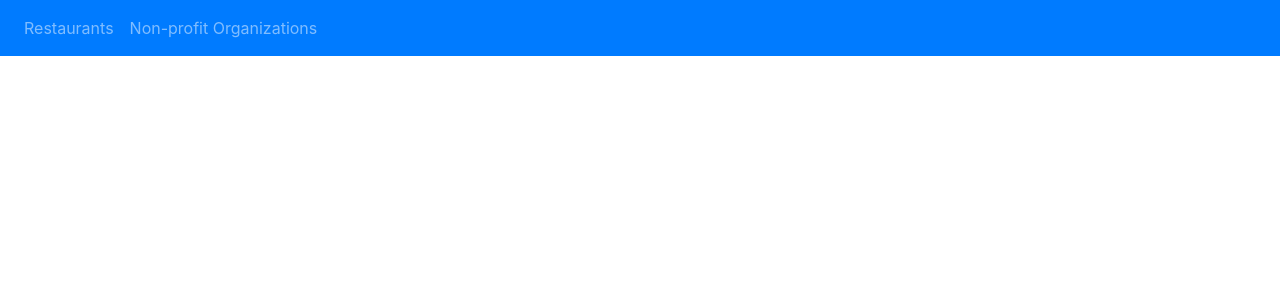
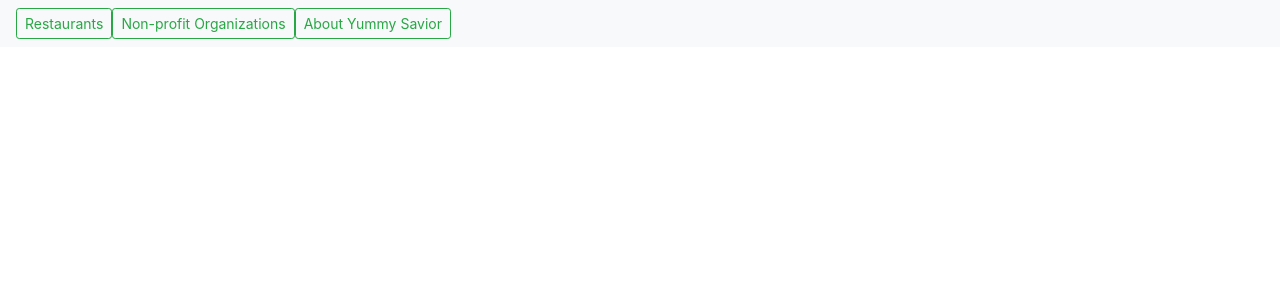
Before and after one commit to chinita226/agile-development-project, a Python web app: template website/templates/base.html in a window 1280 px wide. Shown: the top 300 px of the page. Run offline with Jinja, Linux system fonts and the light colour scheme; the template is opened without the code that fills it, so the values that code supplies are empty; some libraries are stand-ins or nearby versions.

Commit message:
added about html

```diff
--- a/website/auth.py
+++ b/website/auth.py
@@ -5,7 +5,7 @@ auth = Blueprint('auth', __name__)
 @auth.route('/', methods=['GET', 'POST'])
 def home():
     """Route to home page."""
-    return render_template("login.html")
+    return render_template("about.html")
 
 @auth.route('/restaurants', methods=['GET', 'POST'])
 def login_restaurants():
@@ -17,6 +17,9 @@ def login_npos():
     """Route to non-profit users, return login template."""
     return render_template("login.html")
 
+@auth.route('/about', methods=['GET'])
+def about():
+    return render_template("about.html")
 
 
 
--- a/website/templates/base.html
+++ b/website/templates/base.html
@@ -18,7 +18,7 @@
     <title>{% block title %}Home{% endblock %}</title>
   </head>
   <body>
-    <nav class="navbar navbar-expand-lg navbar-dark bg-primary">
+    <nav class="navbar navbar-expand-lg navbar-light bg-light">
       <button
         class="navbar-toggler"
         type="button"
@@ -29,8 +29,9 @@
       </button>
       <div class="collapse navbar-collapse" id="navbar">
         <div class="navbar-nav">
-          <a class="nav-item nav-link" id="restaurants" href="/restaurants">Restaurants</a>
-          <a class="nav-item nav-link" id="npo" href="/npo">Non-profit Organizations</a>
+          <a class="btn btn-outline-success btn-sm" href="/restaurants", role="button">Restaurants</a>
+          <a class="btn btn-outline-success btn-sm" href="/npo", role="button">Non-profit Organizations</a>
+          <a class="btn btn-outline-success btn-sm" href="/about", role="button">About Yummy Savior</a>
         </div>
       </div>
     </nav>
```
Also changed, not shown: website/templates/about.html (added, +16 -0 lines), website/main.py (line endings or trailing spaces).
